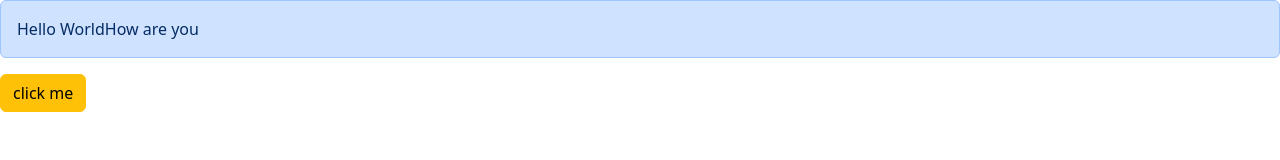
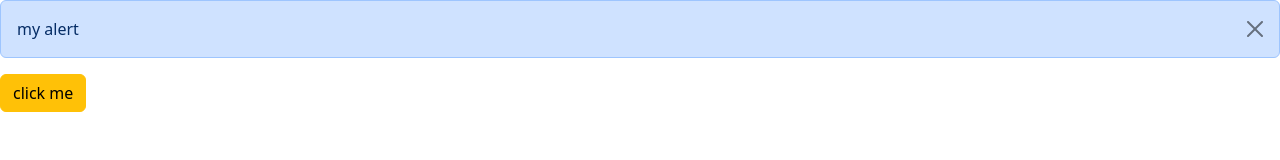
Before and after one commit to 02-ahmed/react-app, a React (Vite) app: page / in a window 1280 px wide. Both pictures are taken after a click on the button "click me". Shown: the top 160 px of the page. Built offline with nearby package versions, Linux system fonts and the light colour scheme.

Commit message:
exercise on closing buttons

```diff
--- a/src/App.tsx
+++ b/src/App.tsx
@@ -1,6 +1,7 @@
 import ListGroup from "./components/ListGroup";
 import Alert from "./components/alert";
 import Button from "./components/button";
+import { useState } from "react";
 
 function App() {
   /* let items = [
@@ -19,12 +20,17 @@ function App() {
     <div><ListGroup items={items} heading="Cities" onSelectItem={handleSelectItem}/></div>
   ) */
 
+  const [alertVisible, setAlertVisibility] = useState(false);
+
   return (
     <>
-      <Alert>
-        Hello World<span>How are you</span>
+      {alertVisible && <Alert onClose={() => setAlertVisibility(false)}>
+        my alert
       </Alert>
-      <Button onClick={() => console.log("clicked")} color="warning" >click me</Button>
+      }
+
+
+      <Button onClick={() => setAlertVisibility(true)} color="warning" >click me</Button>
     </>
   )
 }
--- a/src/components/alert.tsx
+++ b/src/components/alert.tsx
@@ -4,13 +4,16 @@ import { ReactNode } from "react";
 
 interface Props{
   children: ReactNode;
+  onClose: () => void;
 }
 
-const Alert = ({children}:Props) => {
+const Alert = ({children, onClose}:Props) => {
   return (
-    <div className="alert alert-primary">
+    <div className="alert alert-primary alert-dismissible" role="alert">
       {children}
+      <button className="btn-close" aria-label="close" data-bs-dismiss="alert" type="button" onClick={onClose}></button>
     </div>
+
   );
 }
 
```
